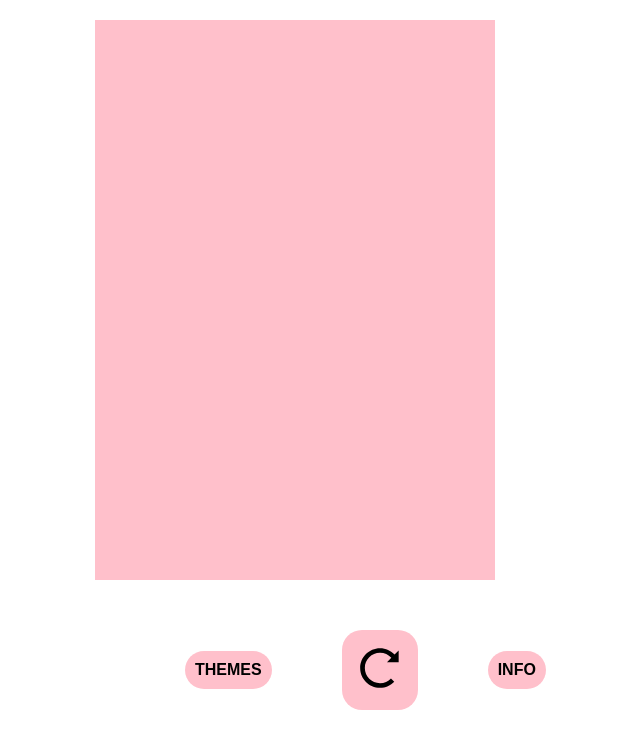
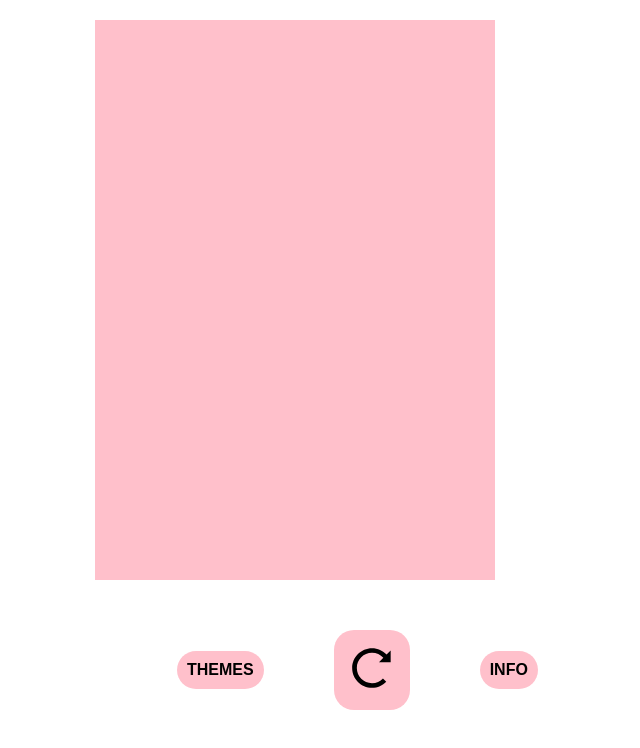
Before and after one commit to jamiepalatnik/scratch-off-surprise, a plain HTML site: page index.html in a window 1280 px wide. Shown: the whole page, without its empty margins (345-985 px from the left). Drawn offline with Linux system fonts and the light colour scheme; files whose address does not match are found by name.

Commit message:
Adjust CSS to center buttons on desktop

```diff
--- a/styles.css
+++ b/styles.css
@@ -65,8 +65,8 @@ button {
 @media only screen and (min-width: 768px) {
     .buttons-container {
         margin-top: 50px;
-        width: 30vh;
         gap: 50px;
+        width: 20%;
     }
 }
 
```
